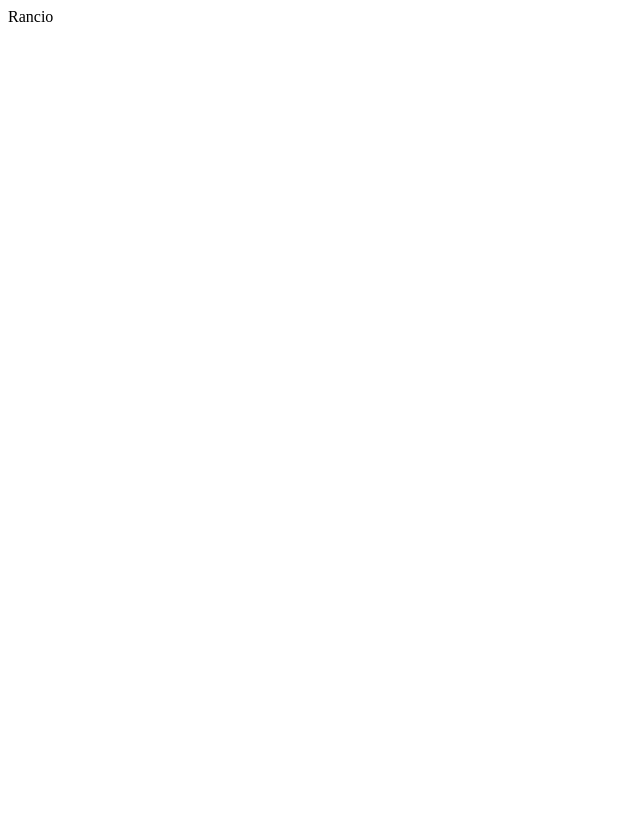
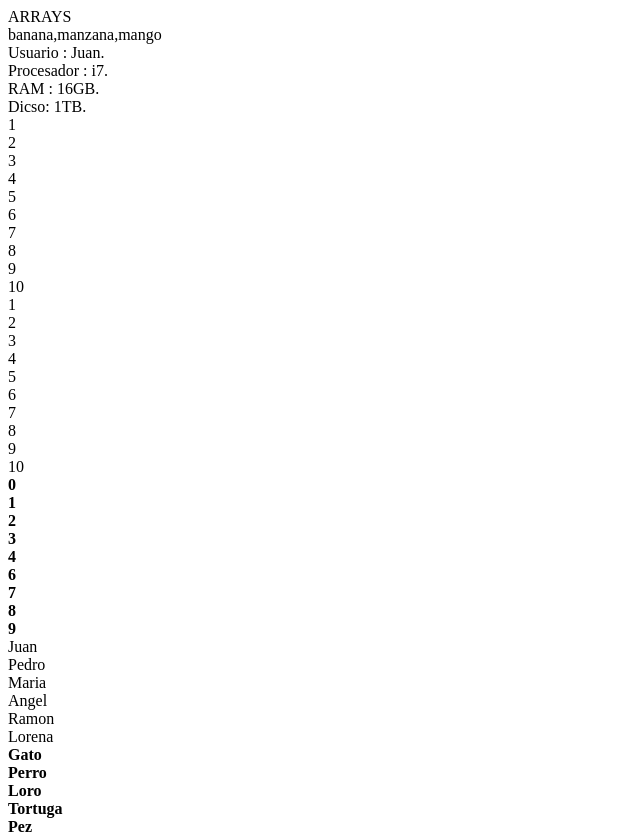
Before and after one commit to CMallen29/Curso_JS, a plain HTML site: page 02 - Arrays/index.html in a window 1280 px wide. Shown: the top 838 px of the page, without its empty margins (0-640 px from the left). Before the commit the page ends 800 px from the top, so only its background shows below. Drawn offline with Linux system fonts and the light colour scheme.

Commit message:
Bucle while y for

```diff
--- a/02 - Arrays/codigo.js
+++ b/02 - Arrays/codigo.js
@@ -1,5 +1,129 @@
 
-//
+//------ [ DEFINICION ARRAYS ] ------
 
 
-let frutas = ["banana","manzana","mango"]
+let frutas = ["banana","manzana","mango"];
+document.write("<br>"+frutas);
+
+
+
+//------ [ ARRAYS ASOCIATIVOS ] ------
+
+
+let pc = {
+  usuario: "Juan",
+  procesador: "i7",
+  ram: "16GB",
+  espacio: "1TB"
+};
+
+let usuario = pc["usuario"];
+let procesador = pc["procesador"];
+let ram = pc["ram"];
+let espacio = pc["espacio"];
+
+
+let frase = `<br>Usuario : ${usuario}. <br>
+             Procesador : ${procesador}. <br>
+             RAM : ${ram}. <br>
+             Dicso: ${espacio}.<br>`
+
+document.write(frase);
+
+
+
+//------ [ WHILES ] ------
+
+
+//WHILE ...........
+
+let numero=0;
+
+while (numero < 5){
+
+    numero++;
+    document.write(numero+"<br>");
+};
+
+
+while (numero < 1000000){
+
+  numero++;
+  document.write(numero+"<br>");
+
+  if (numero == 10){
+    break;     //brake para salir de bucles
+  };
+};
+
+
+
+//DO WHILE ...........
+
+ numero =0;
+do{
+  numero++;
+  document.write(numero+"<br>");
+}while (numero < 10);
+
+
+
+
+//------ [ BUCLES FOR ] ------
+
+
+//FOR ...........
+
+
+for (let i =0;i<10;i++){
+
+  if(i==5){
+    continue;  // Con CONTINUE saltamos una iteracion y volvemos al bucle
+  }
+  document.write("<b>"+i+"</b><br>");
+};
+
+
+let array =["Juan","Pedro","Maria","Angel","Ramon","Lorena"];
+
+for (let i =0;i<array.length;i++){
+  document.write(array[i]+"<br>");
+};
+
+
+
+//FOR IN ...........
+
+let mascotas = ["Gato","Perro","Loro","Tortuga","Pez"];
+
+for (animal in mascotas){
+  document.write("<strong>"+mascotas[animal]+"</strong><br>");  //Recorre y muestra el indice y posiciones. En objetos tambien coge las propiedades
+}
+
+
+//FOR OF ...........
+
+for (animal of mascotas){
+  document.write(animal+"<br>");  //Recorre el array y muestra el valor de todos los elementos
+}
+
+
+//LABEL ................
+
+let array1 = ["Maria","Laura","Pepa"];
+let array2 = ["Pedro",array1,"Ana"];
+
+forNombre:  //esto es un label :: Se usa para manipular un bucle for específico
+for (let array in array2){
+
+  if(array == 1){
+    for (let arr of array1){
+
+      document.write(arr+"<br>")
+      //continue forNombre;
+
+    }
+  }else{
+    document.write(array2[array]+"<br>")
+  }
+}
--- a/02 - Arrays/index.html
+++ b/02 - Arrays/index.html
@@ -4,7 +4,7 @@
     <title></title>
   </head>
   <body>
-    <hi>Rancio</hi>
+    <hi>ARRAYS</hi>
     <script src="codigo.js"></script>
   </body>
 </html>
```
